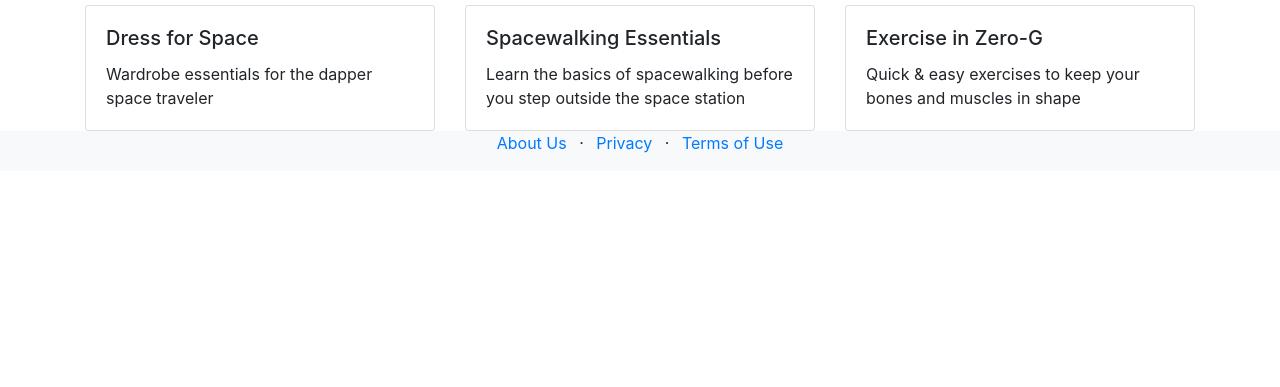
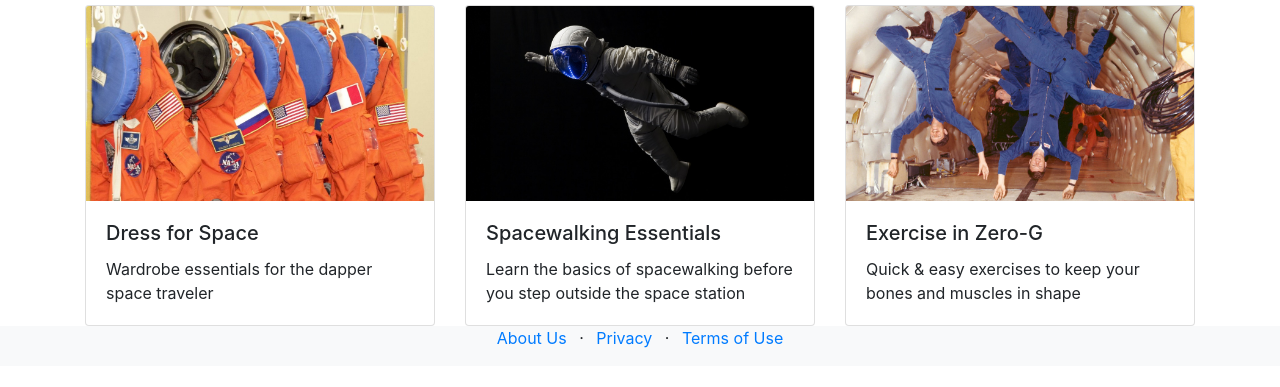
Before and after one commit to DamianoSilverhand/E-Space, a plain HTML site: page lessons.html in a window 1280 px wide. Shown: the part 109-496 px from the top of the page. Drawn offline with nearby package versions, Linux system fonts and the light colour scheme.

Commit message:
Added images to cards in lessons file

```diff
--- a/lessons.html
+++ b/lessons.html
@@ -43,6 +43,7 @@
     <div class="row">
       <div class="col-12 col-lg-4">
         <div class="card">
+                <img class="card-img-top" src="images/lessons/suits.jpg" alt="Space Suits">
           <div class="card-body">
             <h5 class="card-title">Dress for Space</h5>
             <p class="card-text">Wardrobe essentials for the dapper space traveler</p>
@@ -51,6 +52,7 @@
       </div>
       <div class="col-12 col-lg-4">
         <div class="card">
+         <img class="card-img-top" src="images/lessons/spacewalk.jpeg" alt="Space Walk">
           <div class="card-body">
             <h5 class="card-title">Spacewalking Essentials</h5>
             <p class="card-text">Learn the basics of spacewalking before you step outside the space station</p>
@@ -59,6 +61,7 @@
       </div>
       <div class="col-12 col-lg-4">
         <div class="card">
+        <img class="card-img-top" src="images/lessons/zerog.jpg" alt="Zero Gravity">
           <div class="card-body">
             <h5 class="card-title">Exercise in Zero-G</h5>
             <p class="card-text">Quick & easy exercises to keep your bones and muscles in shape</p>
```
